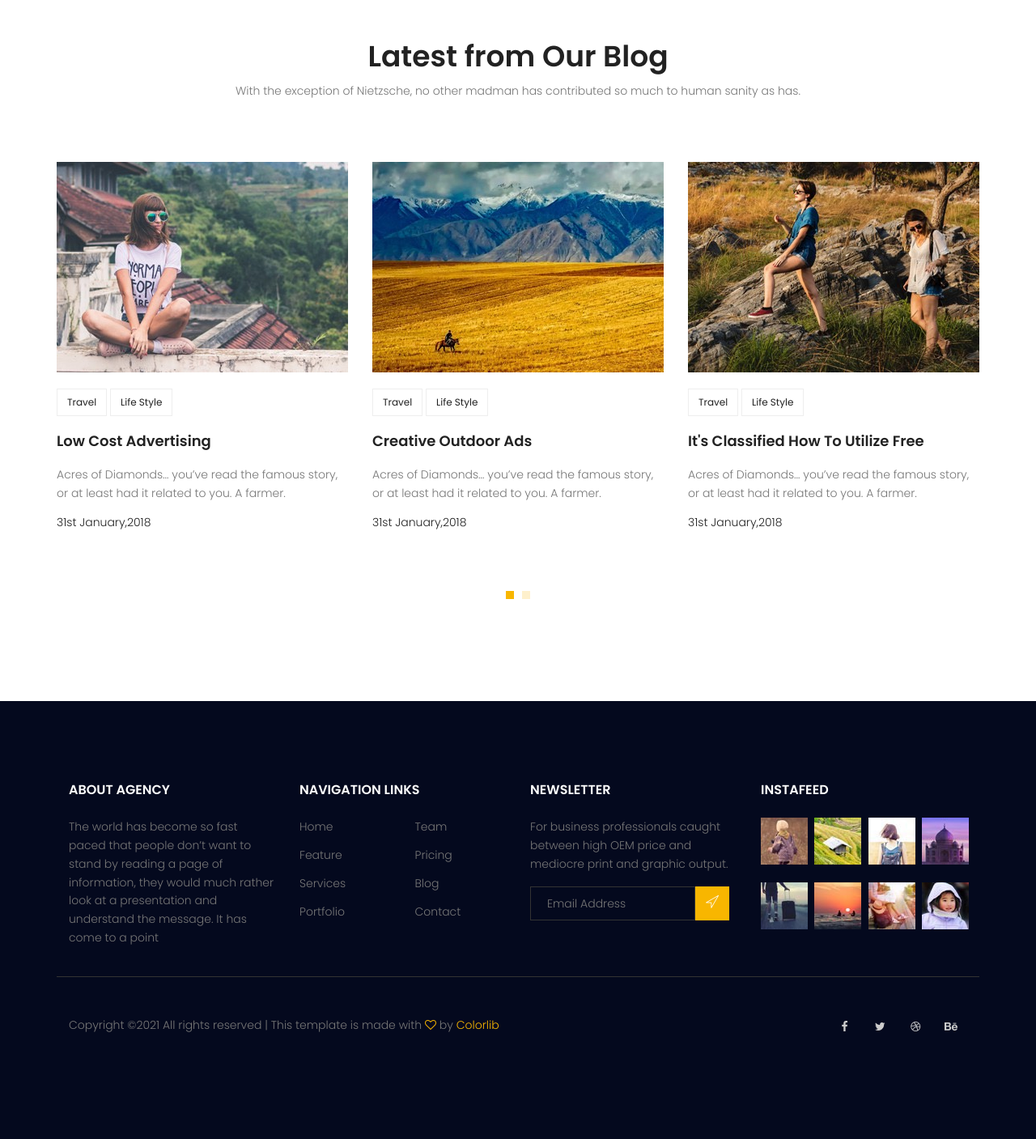
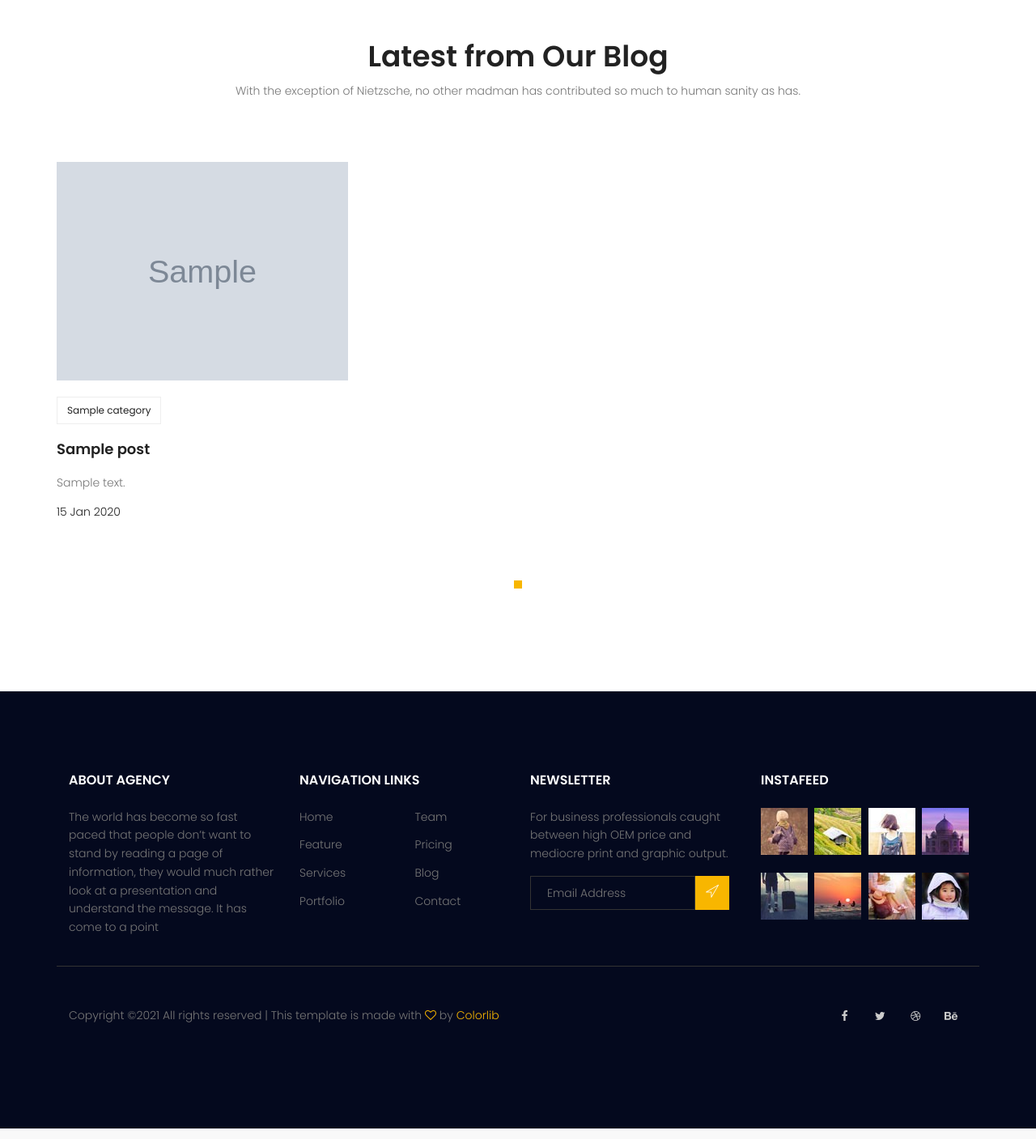
Before and after one commit to iamsahar/mysite, a Django app: page / in a window 1280 px wide. Shown: the part 2589-3996 px from the top of the page at 81% size. Run offline with Django 3.2, Linux system fonts and the light colour scheme; tables that the repository leaves empty hold one stand-in row (values such as "Sample post"); grey boxes marked "Sample" are stand-in pictures; some libraries are stand-ins or nearby versions.

Commit message:
templatetag in website

```diff
--- a/templates/website/index.html
+++ b/templates/website/index.html
@@ -1,6 +1,7 @@
 {% extends 'base.html' %}
 {% load static %}
 {% block content %}
+{% load website_tags %}
 
 			<!-- start banner Area -->
 			<section class="banner-area relative">
@@ -188,138 +189,8 @@
 					</div>
 					<div class="row">
 						<div class="active-recent-blog-carusel">
-							<div class="single-recent-blog-post item">
-								<div class="thumb">
-									<img class="img-fluid" src="{% static 'img/b1.jpg' %}" alt="">
-								</div>
-								<div class="details">
-									<div class="tags">
-										<ul>
-											<li>
-												<a href="#">Travel</a>
-											</li>
-											<li>
-												<a href="#">Life Style</a>
-											</li>
-										</ul>
-									</div>
-									<a href="#"><h4 class="title">Low Cost Advertising</h4></a>
-									<p>
-										Acres of Diamonds… you’ve read the famous story, or at least had it related to you. A farmer.
-									</p>
-									<h6 class="date">31st January,2018</h6>
-								</div>
-							</div>
-							<div class="single-recent-blog-post item">
-								<div class="thumb">
-									<img class="img-fluid" src="{% static 'img/b2.jpg' %}" alt="">
-								</div>
-								<div class="details">
-									<div class="tags">
-										<ul>
-											<li>
-												<a href="#">Travel</a>
-											</li>
-											<li>
-												<a href="#">Life Style</a>
-											</li>
-										</ul>
-									</div>
-									<a href="#"><h4 class="title">Creative Outdoor Ads</h4></a>
-									<p>
-										Acres of Diamonds… you’ve read the famous story, or at least had it related to you. A farmer.
-									</p>
-									<h6 class="date">31st January,2018</h6>
-								</div>
-							</div>
-							<div class="single-recent-blog-post item">
-								<div class="thumb">
-									<img class="img-fluid" src="{% static 'img/b3.jpg' %}" alt="">
-								</div>
-								<div class="details">
-									<div class="tags">
-										<ul>
-											<li>
-												<a href="#">Travel</a>
-											</li>
-											<li>
-												<a href="#">Life Style</a>
-											</li>
-										</ul>
-									</div>
-									<a href="#"><h4 class="title">It's Classified How To Utilize Free</h4></a>
-									<p>
-										Acres of Diamonds… you’ve read the famous story, or at least had it related to you. A farmer.
-									</p>
-									<h6 class="date">31st January,2018</h6>
-								</div>
-							</div>
-							<div class="single-recent-blog-post item">
-								<div class="thumb">
-									<img class="img-fluid" src="{% static 'img/b1.jpg' %}" alt="">
-								</div>
-								<div class="details">
-									<div class="tags">
-										<ul>
-											<li>
-												<a href="#">Travel</a>
-											</li>
-											<li>
-												<a href="#">Life Style</a>
-											</li>
-										</ul>
-									</div>
-									<a href="#"><h4 class="title">Low Cost Advertising</h4></a>
-									<p>
-										Acres of Diamonds… you’ve read the famous story, or at least had it related to you. A farmer.
-									</p>
-									<h6 class="date">31st January,2018</h6>
-								</div>
-							</div>
-							<div class="single-recent-blog-post item">
-								<div class="thumb">
-									<img class="img-fluid" src="{% static 'img/b2.jpg' %}" alt="">
-								</div>
-								<div class="details">
-									<div class="tags">
-										<ul>
-											<li>
-												<a href="#">Travel</a>
-											</li>
-											<li>
-												<a href="#">Life Style</a>
-											</li>
-										</ul>
-									</div>
-									<a href="#"><h4 class="title">Creative Outdoor Ads</h4></a>
-									<p>
-										Acres of Diamonds… you’ve read the famous story, or at least had it related to you. A farmer.
-									</p>
-									<h6 class="date">31st January,2018</h6>
-								</div>
-							</div>
-							<div class="single-recent-blog-post item">
-								<div class="thumb">
-									<img class="img-fluid" src="{% static 'img/b3.jpg' %}" alt="">
-								</div>
-								<div class="details">
-									<div class="tags">
-										<ul>
-											<li>
-												<a href="#">Travel</a>
-											</li>
-											<li>
-												<a href="#">Life Style</a>
-											</li>
-										</ul>
-									</div>
-									<a href="#"><h4 class="title">It's Classified How To Utilize Free</h4></a>
-									<p>
-										Acres of Diamonds… you’ve read the famous story, or at least had it related to you. A farmer.
-									</p>
-									<h6 class="date">31st January,2018</h6>
-								</div>
-							</div>
+
+							{% latestposts %}
 
 						</div>
 					</div>
--- /dev/null
+++ b/templates/website/website-latest-posts.html
@@ -0,0 +1,26 @@
+{% load static %}
+
+
+{% for post in posts %}
+<div class="single-recent-blog-post item">
+    <div class="thumb">
+        <img class="img-fluid" src="{{ post.image.url }}" alt="">
+    </div>
+    <div class="details">
+        <div class="tags">
+            <ul>
+                {% for cat in post.category.all %}
+                <li>
+                    <a href="{% url 'blog:category' cat_name=cat.name %}">{{ cat.name }}</a>
+                </li>
+                {% endfor %}
+            </ul>
+        </div>
+        <a href="{% url 'blog:single' pid=post.id %}"><h4 class="title">{{ post.title }}</h4></a>
+        <p>
+            {{ post.content|truncatewords:15 }}
+        </p>
+        <h6 class="date">{{ post.published_date|date:"d M Y" }}</h6>
+    </div>
+</div>
+{% endfor %}
--- /dev/null
+++ b/website/templatetags/website_tags.py
@@ -0,0 +1,10 @@
+from django import template
+from blog.models import Post
+
+register = template.Library()
+
+
+@register.inclusion_tag("website/website-latest-posts.html")
+def latestposts():
+    posts = Post.objects.filter(status=1).order_by("published_date")[:6]
+    return {"posts": posts}
```
Also changed, not shown: website/templatetags/__init__.py (added).
